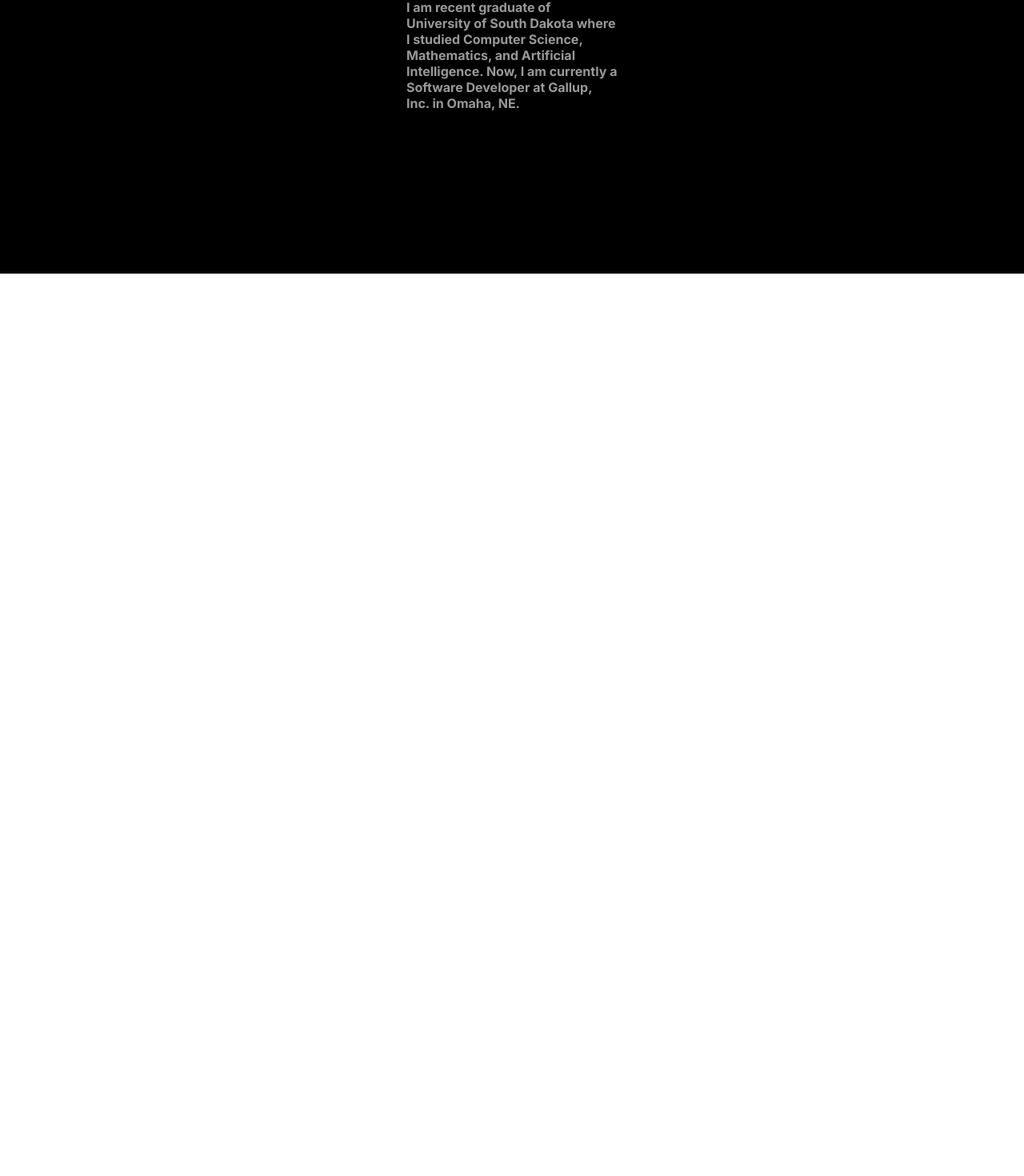
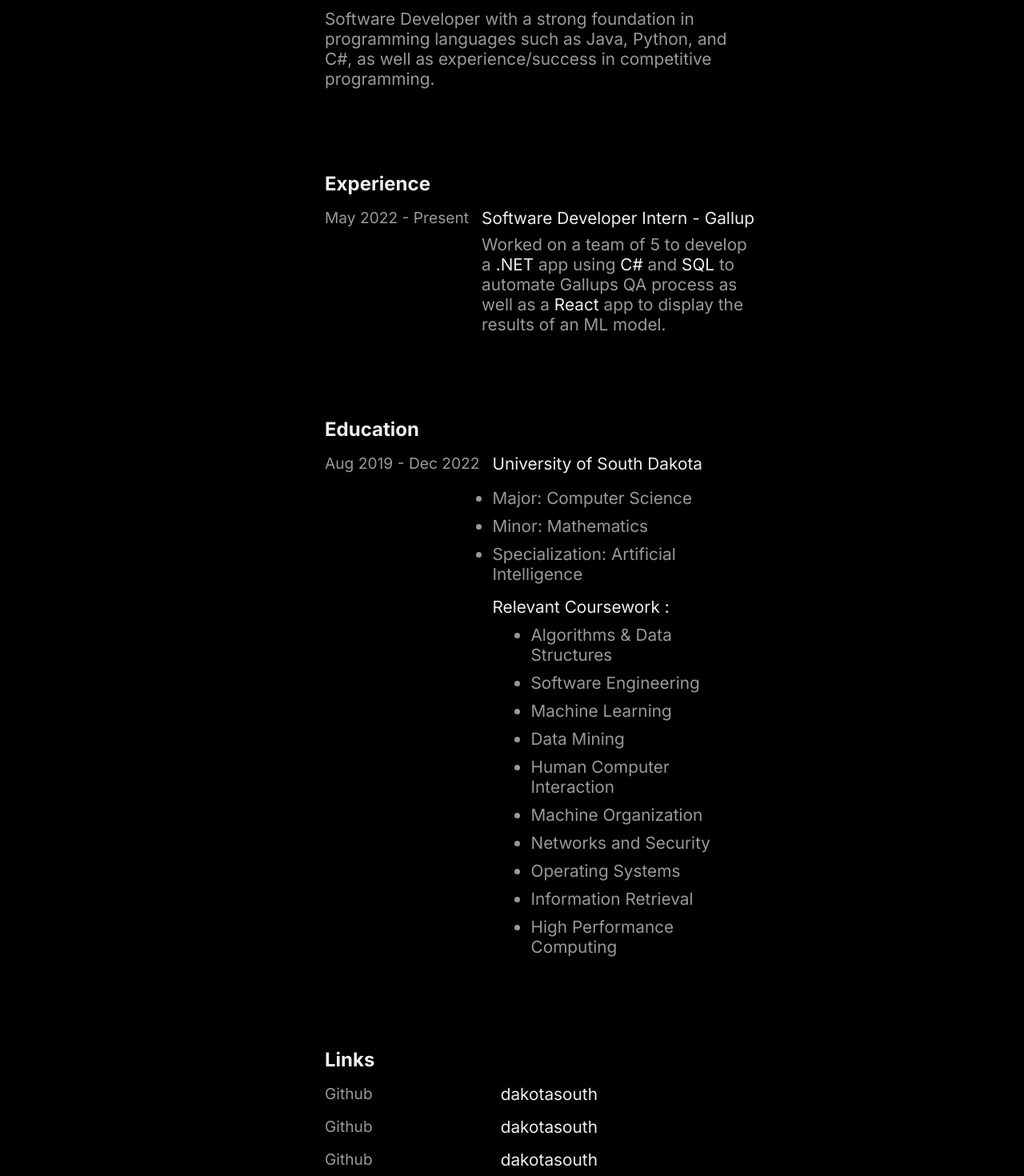
Before and after one commit to dakotasouth/myportweb, a Next.js app: page / in a window 1280 px wide. Shown: the part 642-2112 px from the top of the page at 80% size. Before the commit the page ends 984 px from the top, so only its background shows below. Built offline with nearby package versions, Linux system fonts and the light colour scheme.

Commit message:
Added more content to home page

```diff
--- a/pages/index.js
+++ b/pages/index.js
@@ -18,12 +18,73 @@
         </div>
         <div className='about'>
           <h3>About</h3>
-          <h4>
-            I am recent graduate of University of South Dakota
-            where I studied Computer Science, Mathematics, and
-            Artificial Intelligence. Now, I am currently a Software
-            Developer at Gallup, Inc. in Omaha, NE.
-          </h4>
+          <div className='content'>
+          Software Developer with a strong foundation
+          in programming languages such as Java, Python,
+          and C#, as well as experience/success in competitive
+          programming.
+          </div>
+        </div>
+        <div className='exp'>
+          <h3>Experience</h3>
+          <div className='exp-1'>
+              <div className='date'><p>May 2022 - Present</p></div>
+              <div className='content'>
+                <a>Software Developer Intern - Gallup</a>
+                <div>
+                  Worked on a team of 5 to develop a <span style={{color: '#eeeeee'}}>.NET </span>
+                  app using <span style={{color: '#eeeeee'}}>C#</span> and <span style={{color: '#eeeeee'}}>SQL</span> to automate Gallups
+                  QA process as well as a <span style={{color: '#eeeeee'}}>React</span> app to display
+                  the results of an ML model.
+                </div>
+              </div>
+          </div>
+        </div>
+        <div className='education'>
+          <h3>Education</h3>
+          <div className='education-1'>
+            <div className='date'><p>Aug 2019 - Dec 2022</p></div>
+            <div className='content'>
+              <a href='https://www.usd.edu/Academics/Colleges-and-Schools/college-of-arts-sciences/computer-science'>University of South Dakota</a>
+              <div>
+                <ul>
+                  <li>Major: Computer Science</li>
+                  <li>Minor: Mathematics</li>
+                  <li>Specialization: Artificial Intelligence</li>
+                </ul>
+                <div className='courses'>
+                  <p>Relevant Coursework :</p>
+                  <ul>
+                    <li>Algorithms & Data Structures</li>
+                    <li>Software Engineering</li>
+                    <li>Machine Learning</li>
+                    <li>Data Mining</li>
+                    <li>Human Computer Interaction</li>
+                    <li>Machine Organization</li>
+                    <li>Networks and Security</li>
+                    <li>Operating Systems</li>
+                    <li>Information Retrieval</li>
+                    <li>High Performance Computing</li>
+                  </ul>
+                </div>
+              </div>
+            </div>
+          </div>
+        </div>
+        <div className='links'>
+          <h3>Links</h3>
+          <div className='link'>
+            <div className='date'><p>Github</p></div>
+            <div className='content'><a href='https://github.com/dakotasouth'>dakotasouth</a></div>
+          </div>
+          <div className='link'>
+            <div className='date'><p>Github</p></div>
+            <div className='content'><a href='https://github.com/dakotasouth'>dakotasouth</a></div>
+          </div>
+          <div className='link'>
+            <div className='date'><p>Github</p></div>
+            <div className='content'><a href='https://github.com/dakotasouth'>dakotasouth</a></div>
+          </div>
         </div>
       </div>
     </>
--- a/styles/globals.css
+++ b/styles/globals.css
@@ -66,31 +66,30 @@
 h3 {
   color: var(--main-color);
   font-size: 1.5rem;
-  width: 25%;
-}
-
-h4 {
-  color: var(--ter-color);
-  width: 25%;
 }
 
 .home-container {
   display: grid;
-  grid-template-columns: 1fr 1fr;
-  grid-template-rows: 1fr 1fr;
   grid-template-areas:
     'circle-image greeting'
-    'about about';
+    'about about'
+    'exp exp'
+    'education education'
+    'links links';
+  grid-template-columns: 1fr 3fr;
   grid-gap: 5rem;
   padding: 1rem;
   margin-top: 3vh;
+  max-width: 500px;
 }
 
 .circle-image {
   grid-area: circle-image;
   border-radius: 50%;
   justify-self: right;
-  margin-right: 3rem;
+  align-self: center;
+  width: 15rem;
+  height: 15rem;
 }
 
 .greeting {
@@ -99,7 +98,6 @@
   flex-direction: column;
   justify-content: center;
   align-items: left;
-  margin-left: 3rem;
   margin-top: 3rem;
 }
 
@@ -116,9 +114,118 @@
   display: flex;
   flex-direction: column;
   justify-items: top;
-  align-items: center;
+  align-items: left;
   text-align: left;
   margin-top: 3vh;
   color: white;
   gap: 1rem;
+  max-height: 40vh;
+  font-size: 1.3rem;
 }
+
+.exp {
+  grid-area: exp;
+  display: flex;
+  flex-direction: column;
+  justify-items: top;
+  align-items: left;
+  text-align: left;
+  margin-top: 3vh;
+  color: var(--main-color);
+  gap: 1rem;
+  font-size: 1.3rem;
+}
+
+.exp-1 {
+  display: flex;
+  flex-direction: row;
+  justify-content: space-between;
+  align-items: top;
+  gap: 1rem;
+  font-size: 1.3rem;
+}
+
+.date {
+  color: var(--ter-color);
+  white-space: nowrap;
+  display: flex;
+  align-items: top;
+  font-size: 1.2rem;
+}
+
+.content {
+  color: var(--ter-color);
+  display: flex;
+  flex-direction: column;
+  gap: 0.5rem;
+}
+
+.content a {
+  color: var(--main-color);
+}
+
+.education {
+  grid-area: education;
+  display: flex;
+  flex-direction: column;
+  justify-items: top;
+  align-items: left;
+  text-align: left;
+  margin-top: 3vh;
+  color: var(--main-color);
+  gap: 1rem;
+  font-size: 1.3rem;
+}
+
+.education-1 {
+  display: flex;
+  flex-direction: row;
+  align-items: top;
+  gap: 1rem;
+  font-size: 1.3rem;
+}
+
+.education-date {
+  color: var(--ter-color);
+  white-space: nowrap;
+  display: flex;
+  align-items: top;
+  font-size: 1.2rem;
+}
+
+.education li {
+  margin: 10px 0;
+}
+
+.courses {
+  margin-top: 1rem;
+}
+
+.courses p {
+  color: var(--main-color);
+}
+
+.courses li {
+  margin-left: 3rem;
+}
+
+.links {
+  grid-area: links;
+  display: flex;
+  flex-direction: column;
+  justify-items: top;
+  align-items: left;
+  text-align: left;
+  margin-top: 3vh;
+  color: var(--main-color);
+  gap: 1rem;
+  font-size: 1.3rem;
+}
+
+.link {
+  display: flex;
+  flex-direction: row;
+  align-items: top;
+  gap: 10rem;
+  font-size: 1.3rem;
+}
```
